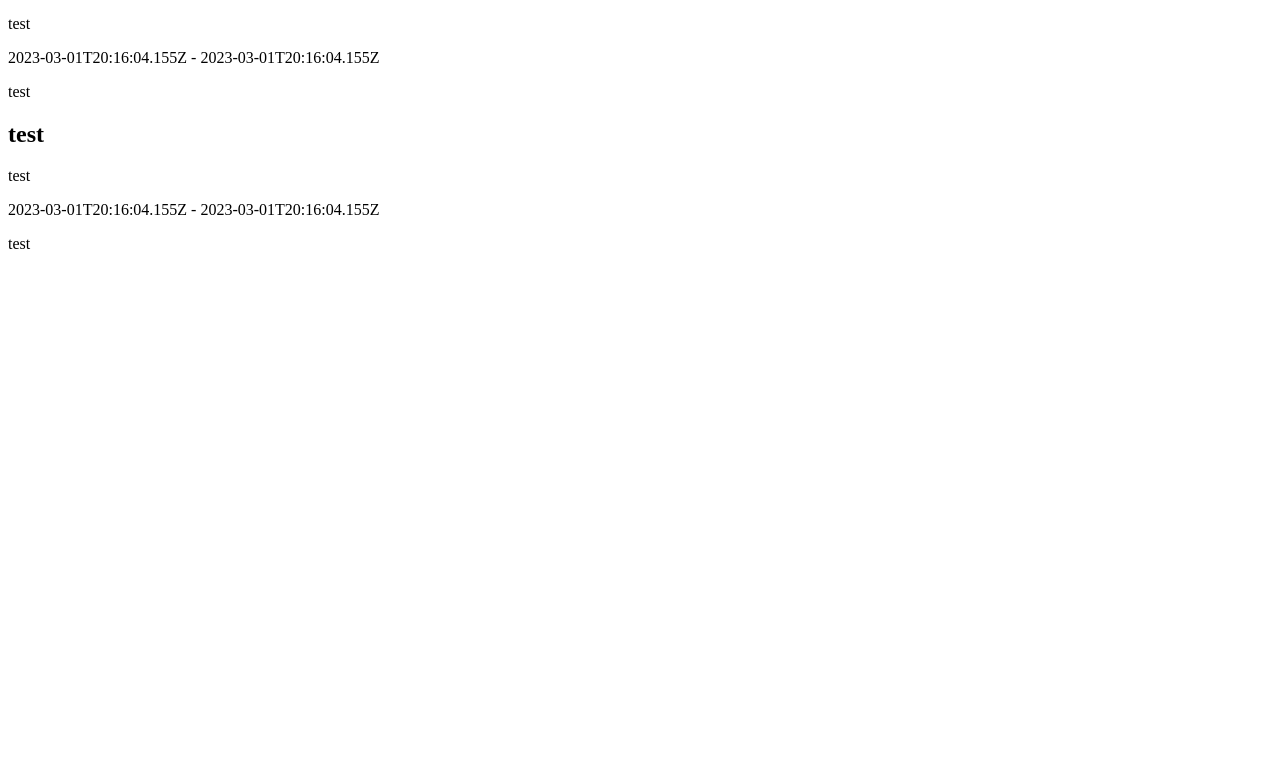
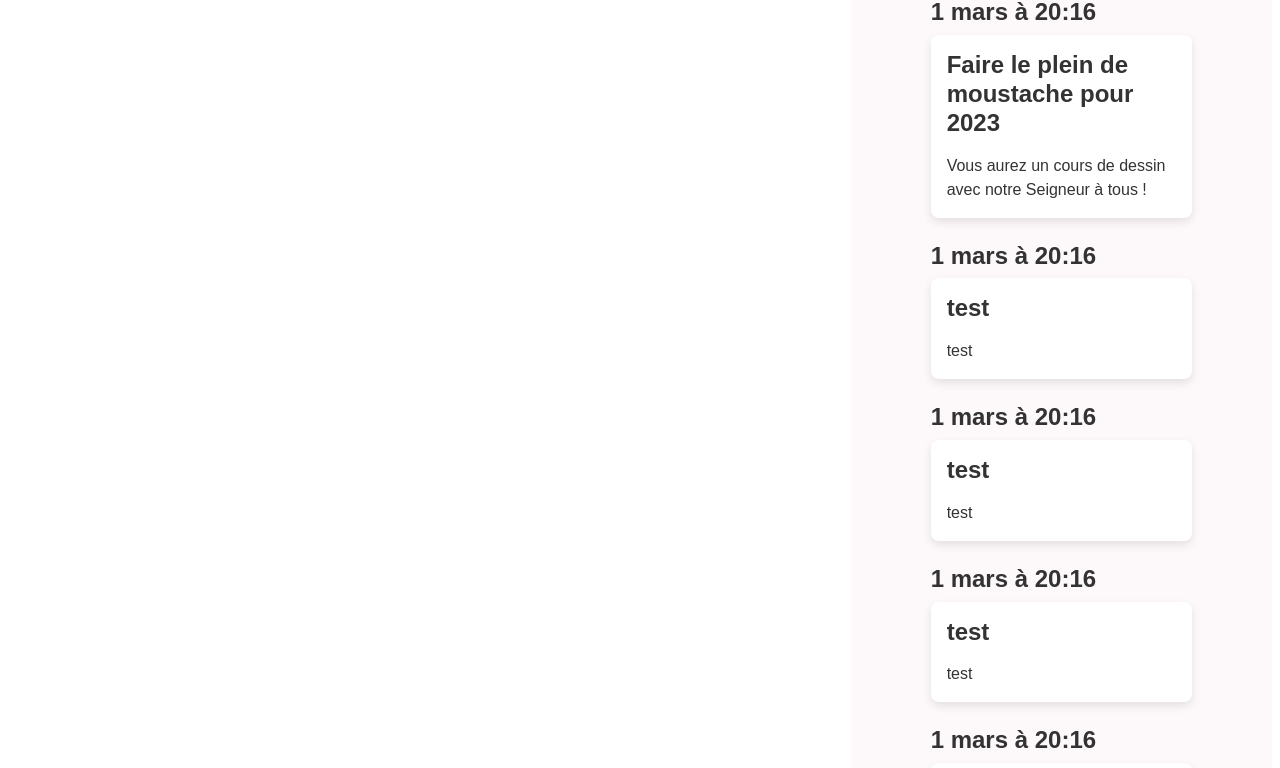
Before and after one commit to amlds/BroadCast3000, a React (Create React App) app in the folder client/: page /device in a window 1280 px wide. Shown: the part 265-1033 px from the top of the page. Before the commit the page ends 800 px from the top, so only its background shows below. Built offline with nearby package versions, Linux system fonts and the light colour scheme.

Commit message:
Generate card event

```diff
--- a/client/src/assets/components/_cards.scss
+++ b/client/src/assets/components/_cards.scss
@@ -0,0 +1,18 @@
+.cardEvent {
+  display: flex;
+  flex-direction: column;
+  gap: 8px;
+  width: 100%;
+
+  &__content {
+    display: flex;
+    flex-direction: column;
+    align-items: flex-start;
+    gap: 16px;
+    padding: 16px;
+
+    background: #FFFFFF;
+    box-shadow: 0px 4px 10px rgba(0, 0, 0, 0.1);
+    border-radius: 8px;
+  }
+}
--- a/client/src/assets/components/_listCards.scss
+++ b/client/src/assets/components/_listCards.scss
@@ -0,0 +1,11 @@
+.listCard {
+  display: flex;
+  flex-direction: column;
+  align-items: flex-start;
+  gap: 24px;
+  padding: 65px 80px;
+
+  overflow: hidden;
+
+  background: #FDF9FA;
+}
--- a/client/src/assets/config/_bascis.scss
+++ b/client/src/assets/config/_bascis.scss
@@ -0,0 +1,18 @@
+body {
+  font-family: 'Cicular-Medium', sans-serif;
+  font-size: 16px;
+  font-weight: 300;
+  line-height: 1.5;
+  color: #333;
+  background-color: #fff;
+}
+
+h1, h2, h3 {
+  font-family: 'Circular-Medium', sans-serif;
+  font-weight: 600;
+  line-height: 1.2;
+}
+
+h1, h2, h3, p , a {
+  margin: 0;
+}
--- /dev/null
+++ b/client/src/assets/config/_fonts.scss
@@ -0,0 +1,4 @@
+@font-face {
+  font-family: 'Circular-Medium';
+  src: url('../fonts/Circular/circular-std-medium.ttf') format('ttf'),
+}
--- a/client/src/assets/index.scss
+++ b/client/src/assets/index.scss
@@ -1,4 +1,5 @@
 //import config
+@import "./config/fonts";
 @import "./config/bascis";
 
 //import components
--- /dev/null
+++ b/client/src/assets/views/device.scss
@@ -0,0 +1,4 @@
+main{
+  display: grid;
+  grid-template-columns: 2fr 1fr;
+}
--- a/client/src/components/CardEvent.tsx
+++ b/client/src/components/CardEvent.tsx
@@ -6,28 +6,42 @@ interface Props {
     name: string;
     description: string;
     start: string;
-    end: string;
-    location: string;
     image: string;
   };
 }
 
 const CardEvent: React.FC<Props> = (event) => {
   const eventRef = React.useRef<HTMLDivElement>(null);
+  const iso = /^(\d{4})(?:-?W(\d+)(?:-?(\d+)D?)?|(?:-(\d+))?-(\d+))(?:[T ](\d+):(\d+)(?::(\d+)(?:\.(\d+))?)?)?(?:Z(-?\d*))?$/;  ;
+
+  const structureTime = (time: string) => {
+    const parts = time.match(iso);
+    if (parts) {
+      const date = new Date(
+        Date.UTC(
+          Number(parts[1]),
+          Number(parts[4]) - 1,
+          Number(parts[5]),
+          Number(parts[6]),
+          Number(parts[7]),
+          Number(parts[8]),
+          Number(parts[9])
+        )
+      );
+      return `${date.toLocaleDateString('fr-FR', { month: 'long', day: 'numeric' })} à ${date.toLocaleTimeString('fr-FR', { hour: 'numeric', minute: 'numeric' })}`;
+    }
+  }
 
   return (
-    <div>
     <div className="cardEvent" ref={eventRef}>
+      <h2 className="cardEvent__content__start">
+          {structureTime(event.event.start)}
+      </h2>
       <div className="cardEvent__content">
         <h2 className="cardEvent__content__title">{event.event.name}</h2>
         <p className="cardEvent__content__description">
           {event.event.description}
         </p>
-          <p className="cardEvent__content__start">
-            {event.event.start} - {event.event.end}
-          </p>
-          <p className="cardEvent__content__location">{event.event.location}</p>
-        </div>
       </div>
     </div>
   );
--- a/client/src/components/ListCard.tsx
+++ b/client/src/components/ListCard.tsx
@@ -8,13 +8,12 @@ import CardEvent from './CardEvent';
 interface Props {
   id: number;
   start: string;
+  end: string;
 }
 
 const getEventByTime = (time: string) => {
   return Object.values(Event).filter((event: Props) => {
-    console.log(event.start);
-    console.log(time);
-    return event.start > time;
+    return event.end > time;
   });
 };
 
@@ -35,14 +34,10 @@ const ListCard: React.FC = () => {
   }, [time]);
 
   return (
-    <div>
-      <div className="listCard">
-        <div className="listCard__content">
-          {Object.values(allEvent).map((event) => (
-            <CardEvent key={event.id} event={event} />
-          ))}
-        </div>
-      </div>
+    <div className="listCard">
+      {Object.values(allEvent).map((event) => (
+        <CardEvent key={event.id} event={event} />
+      ))}
     </div>
   );
 };
--- a/client/src/data/event.json
+++ b/client/src/data/event.json
@@ -1,17 +1,17 @@
 {
   "event0": {
     "id": 0,
-    "name": "test",
-    "description": "test",
-    "start": "2023-03-01T20:16:04.155Z",
+    "name": "Construire un site web avec ReactJS",
+    "description": "Avec Pauline & Alexy !",
+    "start": "2023-02-01T14:52:00.155Z",
     "end": "2023-03-01T20:16:04.155Z",
     "location": "test",
     "image": "test"
   },
   "event1": {
     "id": 1,
-    "name": "test",
-    "description": "test",
+    "name": "Faire le plein de moustache pour 2023",
+    "description": "Vous aurez un cours de dessin avec notre Seigneur à tous !",
     "start": "2023-03-01T20:16:04.155Z",
     "end": "2023-03-01T20:16:04.155Z",
     "location": "test",
@@ -25,5 +25,77 @@
     "end": "2023-03-01T20:16:04.155Z",
     "location": "test",
     "image": "test"
+  },
+  "event3": {
+    "id": 3,
+    "name": "test",
+    "description": "test",
+    "start": "2023-03-01T20:16:04.155Z",
+    "end": "2023-03-01T20:16:04.155Z",
+    "location": "test",
+    "image": "test"
+  },
+  "event4": {
+    "id": 4,
+    "name": "test",
+    "description": "test",
+    "start": "2023-03-01T20:16:04.155Z",
+    "end": "2023-03-01T20:16:04.155Z",
+    "location": "test",
+    "image": "test"
+  },
+  "event5": {
+    "id": 5,
+    "name": "test",
+    "description": "test",
+    "start": "2023-03-01T20:16:04.155Z",
+    "end": "2023-03-01T20:16:04.155Z",
+    "location": "test",
+    "image": "test"
+  },
+  "event6": {
+    "id": 6,
+    "name": "test",
+    "description": "test",
+    "start": "2023-03-01T20:16:04.155Z",
+    "end": "2023-03-01T20:16:04.155Z",
+    "location": "test",
+    "image": "test"
+  },
+  "event7": {
+    "id": 7,
+    "name": "test",
+    "description": "test",
+    "start": "2023-03-01T20:16:04.155Z",
+    "end": "2023-03-01T20:16:04.155Z",
+    "location": "test",
+    "image": "test"
+  },
+  "event8": {
+    "id": 8,
+    "name": "test",
+    "description": "test",
+    "start": "2023-03-01T20:16:04.155Z",
+    "end": "2023-03-01T20:16:04.155Z",
+    "location": "test",
+    "image": "test"
+  },
+  "event9": {
+    "id": 9,
+    "name": "test",
+    "description": "test",
+    "start": "2023-03-01T20:16:04.155Z",
+    "end": "2023-03-01T20:16:04.155Z",
+    "location": "test",
+    "image": "test"
+  },
+  "event10": {
+    "id": 10,
+    "name": "test",
+    "description": "test",
+    "start": "2023-03-01T20:16:04.155Z",
+    "end": "2023-03-01T20:16:04.155Z",
+    "location": "test",
+    "image": "test"
   }
 }
--- a/client/src/views/Device.tsx
+++ b/client/src/views/Device.tsx
@@ -1,13 +1,18 @@
 import React from 'react';
 
 import ListCard from '../components/ListCard';
+import '../assets/views/device.scss'
 
 const Devices: React.FC = () => {
   return (
-    <div>
-      <h1>Vue devices</h1>
-      <ListCard />
-    </div>
+    <main>
+      <section>
+        <h1>Vue devices</h1>
+      </section>
+      <section>
+        <ListCard />
+      </section>
+    </main>
   );
 };
 
```
Also changed, not shown: client/src/assets/fonts/Circular/circular-std-medium.ttf (added). Lines whose indentation alone changed are shown as unchanged.
